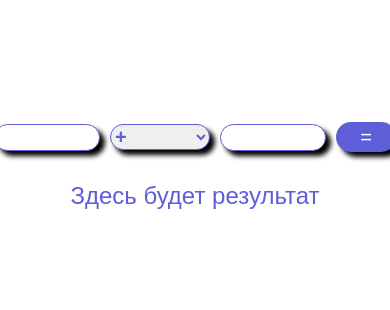
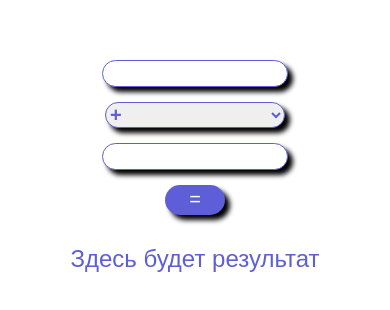
Before and after one commit to MariKhad/base_calc, a plain HTML site: page index.html in a window 390 px wide. Shown: the part 248-558 px from the top of the page. Drawn offline with Linux system fonts and the light colour scheme.

Commit message:
new commits

```diff
--- a/main.js
+++ b/main.js
@@ -14,14 +14,8 @@ document.addEventListener("DOMContentLoaded", function () {
 
   //input type="nubmer" не работает в firefox
   function validateInput(event) {
+    const value = event.target.value;
     event.target.value = value.replace(/[^0-9.-]/g, "");
-    if (event.target.value.indexOf("-") > 0) {
-      event.target.value = value.replace(/-/g, "");
-    }
-    const parts = event.target.value.split(".");
-    if (parts.length > 2) {
-      event.target.value = parts.shift() + "." + parts.join("");
-    }
   }
 
   function calc() {
--- a/style.css
+++ b/style.css
@@ -146,6 +146,11 @@ select:active {
 }
 
 @media (max-width: 576px) {
+  .calc-container {
+    flex-direction: column;
+    gap: 20px;
+  }
+
   .btn {
     font-size: 24px;
     height: 35px;
@@ -155,7 +160,7 @@ select:active {
   input,
   select {
     font-size: 24px;
-    width: 120px;
+    width: 200px; /* Фиксированная ширина для input */
   }
 
   .result {
@@ -165,6 +170,11 @@ select:active {
 }
 
 @media (max-width: 400px) {
+  .calc-container {
+    flex-direction: column;
+    gap: 15px;
+  }
+
   .btn {
     font-size: 20px;
     height: 30px;
@@ -174,7 +184,7 @@ select:active {
   input,
   select {
     font-size: 20px;
-    width: 100px;
+    width: 180px; /* Фиксированная ширина для input */
   }
 
   .result {
```
